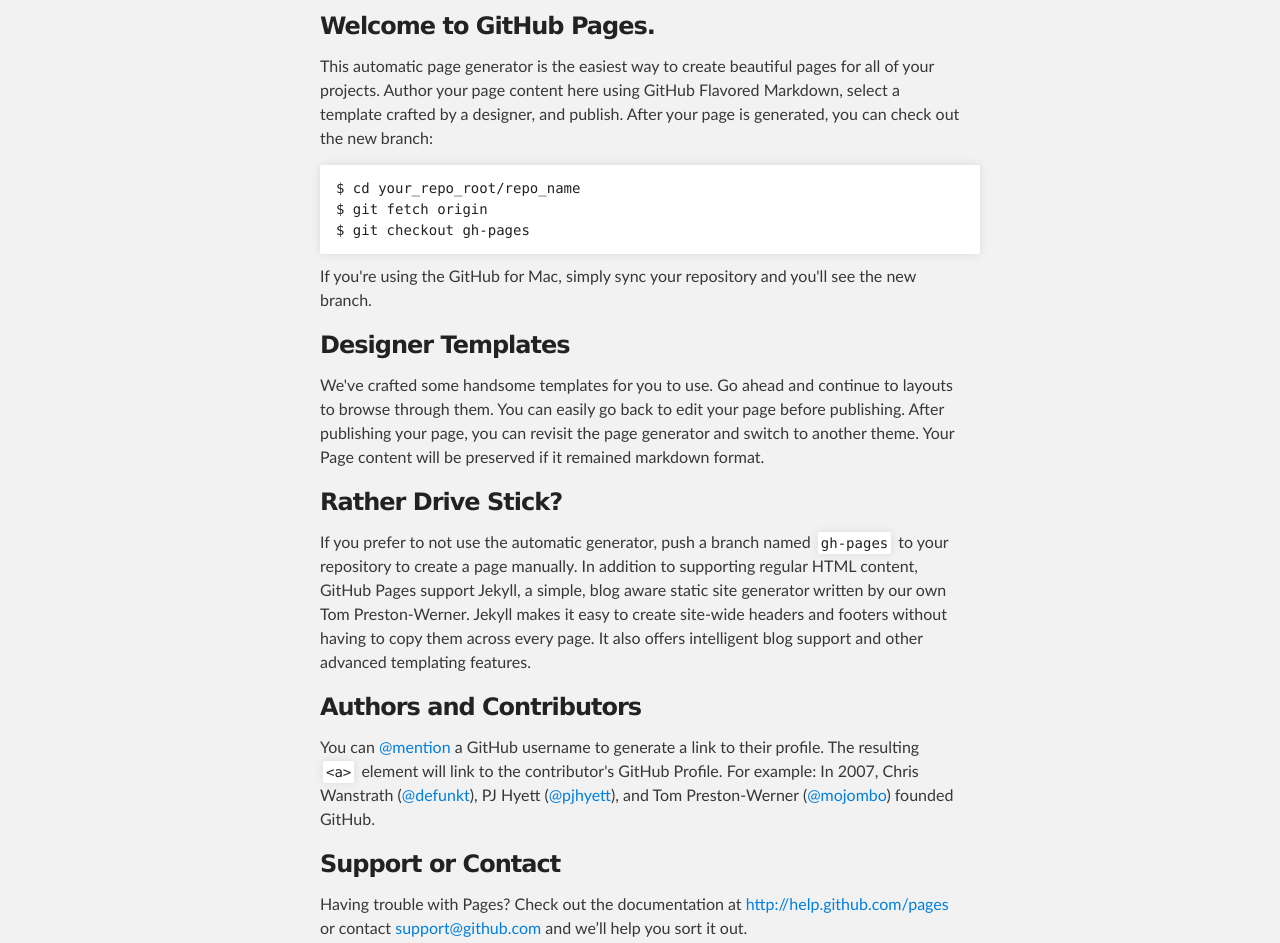
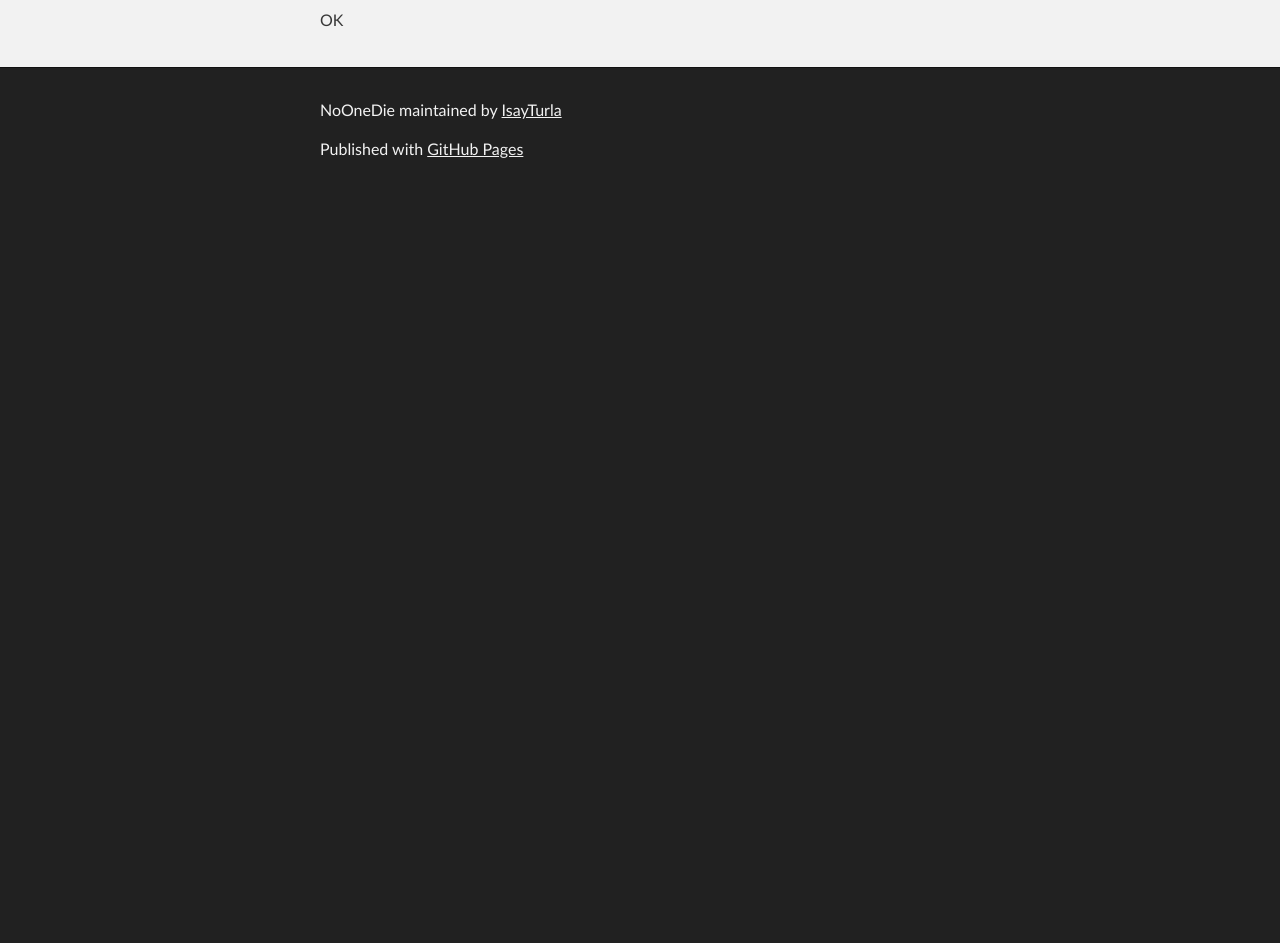
Before and after one commit to IsayTurla/NoOneDie, a plain HTML site: page index.html in a window 1280 px wide. Shown: the part 252-1195 px from the top of the page. After the commit the page ends 800 px from the top, so only its background shows below. Drawn offline with Linux system fonts and the light colour scheme.

```diff
--- a/index.html
+++ b/index.html
@@ -31,37 +31,7 @@
     <!-- MAIN CONTENT -->
     <div id="main_content_wrap" class="outer">
       <section id="main_content" class="inner">
-        <h3>
-<a name="welcome-to-github-pages" class="anchor" href="#welcome-to-github-pages"><span class="octicon octicon-link"></span></a>Welcome to GitHub Pages.</h3>
-
-<p>This automatic page generator is the easiest way to create beautiful pages for all of your projects. Author your page content here using GitHub Flavored Markdown, select a template crafted by a designer, and publish. After your page is generated, you can check out the new branch:</p>
-
-<pre><code>$ cd your_repo_root/repo_name
-$ git fetch origin
-$ git checkout gh-pages
-</code></pre>
-
-<p>If you're using the GitHub for Mac, simply sync your repository and you'll see the new branch.</p>
-
-<h3>
-<a name="designer-templates" class="anchor" href="#designer-templates"><span class="octicon octicon-link"></span></a>Designer Templates</h3>
-
-<p>We've crafted some handsome templates for you to use. Go ahead and continue to layouts to browse through them. You can easily go back to edit your page before publishing. After publishing your page, you can revisit the page generator and switch to another theme. Your Page content will be preserved if it remained markdown format.</p>
-
-<h3>
-<a name="rather-drive-stick" class="anchor" href="#rather-drive-stick"><span class="octicon octicon-link"></span></a>Rather Drive Stick?</h3>
-
-<p>If you prefer to not use the automatic generator, push a branch named <code>gh-pages</code> to your repository to create a page manually. In addition to supporting regular HTML content, GitHub Pages support Jekyll, a simple, blog aware static site generator written by our own Tom Preston-Werner. Jekyll makes it easy to create site-wide headers and footers without having to copy them across every page. It also offers intelligent blog support and other advanced templating features.</p>
-
-<h3>
-<a name="authors-and-contributors" class="anchor" href="#authors-and-contributors"><span class="octicon octicon-link"></span></a>Authors and Contributors</h3>
-
-<p>You can <a href="https://github.com/blog/821" class="user-mention">@mention</a> a GitHub username to generate a link to their profile. The resulting <code>&lt;a&gt;</code> element will link to the contributor's GitHub Profile. For example: In 2007, Chris Wanstrath (<a href="https://github.com/defunkt" class="user-mention">@defunkt</a>), PJ Hyett (<a href="https://github.com/pjhyett" class="user-mention">@pjhyett</a>), and Tom Preston-Werner (<a href="https://github.com/mojombo" class="user-mention">@mojombo</a>) founded GitHub.</p>
-
-<h3>
-<a name="support-or-contact" class="anchor" href="#support-or-contact"><span class="octicon octicon-link"></span></a>Support or Contact</h3>
-
-<p>Having trouble with Pages? Check out the documentation at <a href="http://help.github.com/pages">http://help.github.com/pages</a> or contact <a href="mailto:support@github.com">support@github.com</a> and we’ll help you sort it out.</p>
+        <p>OK</p>
       </section>
     </div>
 
```
Also changed, not shown: params.json (+1 -1 lines).
